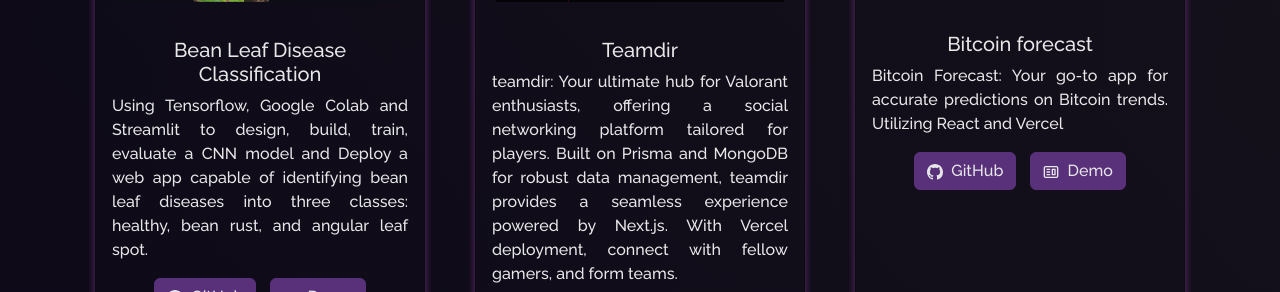
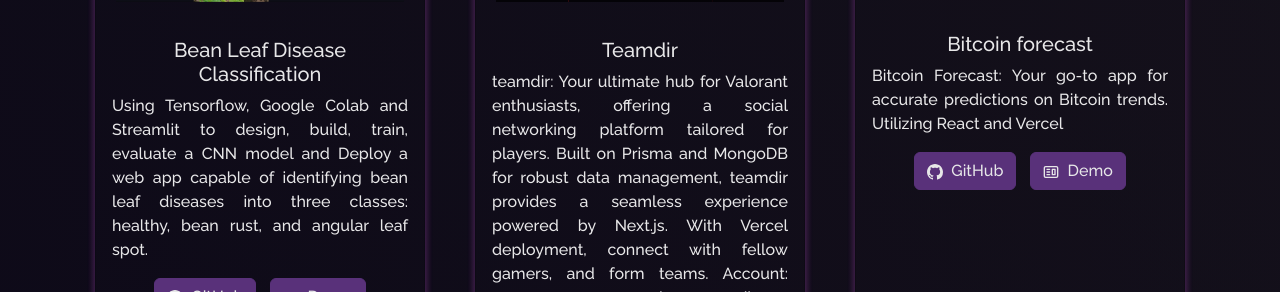
Before and after one commit to Exzort567/Portfolio, a React (Create React App) app: page /project in a window 1280 px wide. Shown: the part 508-800 px from the top of the page. Built offline with nearby package versions, Linux system fonts and the light colour scheme.

Commit message:
Change teamdir description

```diff
--- a/src/components/Projects/Projects.js
+++ b/src/components/Projects/Projects.js
@@ -23,7 +23,7 @@
       imgPath: teamdir,
       isBlog: false,
       title: "Teamdir",
-      description: "teamdir: Your ultimate hub for Valorant enthusiasts, offering a social networking platform tailored for players. Built on Prisma and MongoDB for robust data management, teamdir provides a seamless experience powered by Next.js. With Vercel deployment, connect with fellow gamers, and form teams.",
+      description: "teamdir: Your ultimate hub for Valorant enthusiasts, offering a social networking platform tailored for players. Built on Prisma and MongoDB for robust data management, teamdir provides a seamless experience powered by Next.js. With Vercel deployment, connect with fellow gamers, and form teams. Account: username: demo@gmail.com password: demo567",
       ghLink: "https://github.com/Exzort567/teamdir",
       demoLink: "https://teamdir.vercel.app/",
       category: "web development"
```
